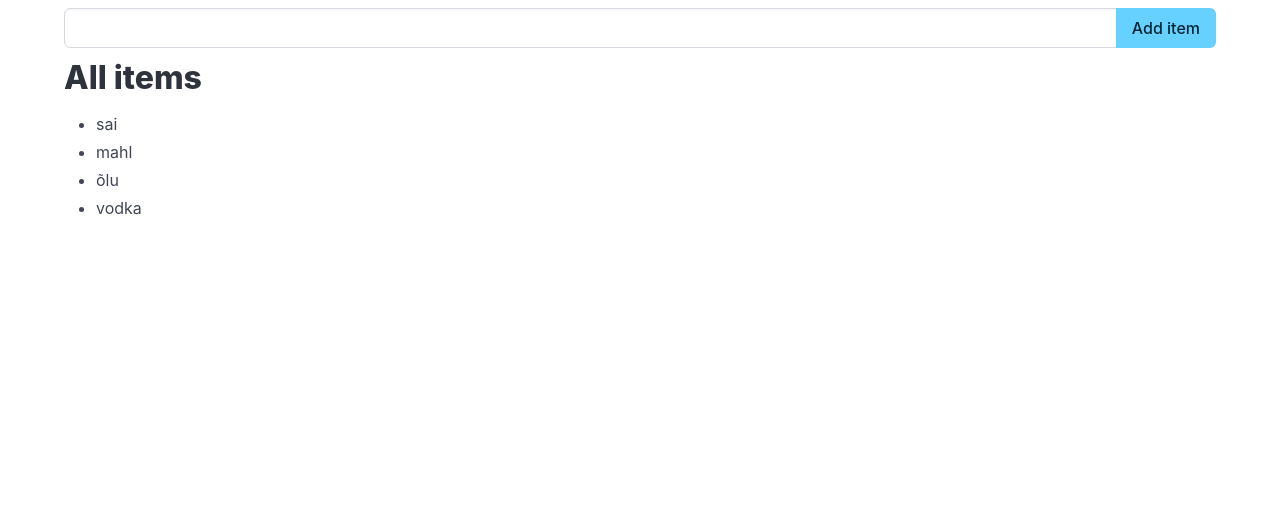
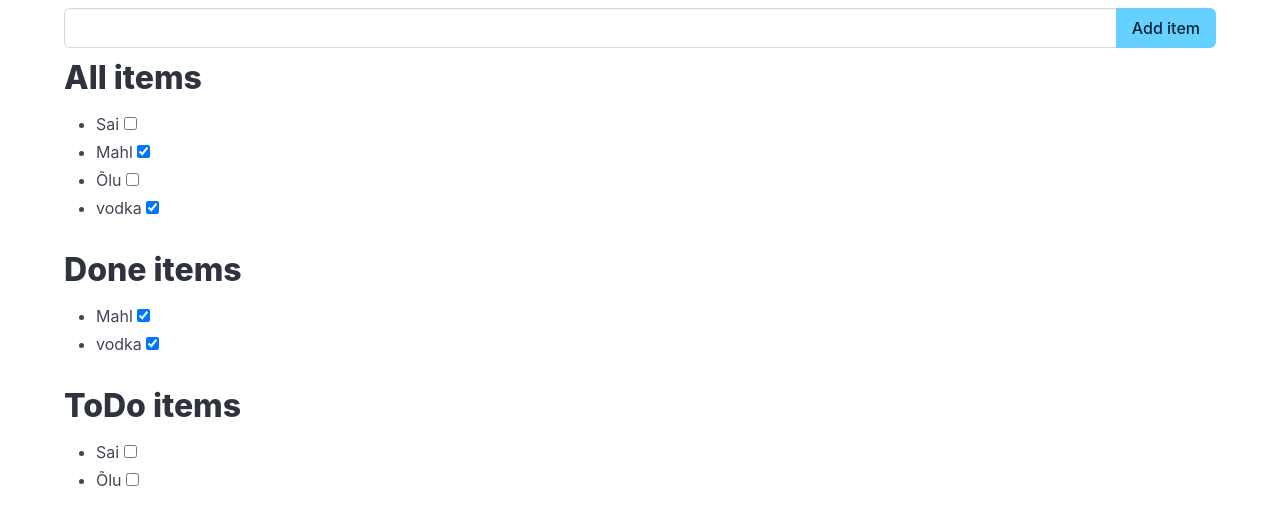
Before and after one commit to klaccdeduska/ta24b, a Vue app in the folder learnnote/: page / in a window 1280 px wide. Shown: the top 524 px of the page. Built offline with nearby package versions, Linux system fonts and the light colour scheme.

Commit message:
Add complex ToDo list

```diff
--- a/learnnote/src/App.vue
+++ b/learnnote/src/App.vue
@@ -1,12 +1,21 @@
 <script setup>
-import { ref } from 'vue';
+import { computed, ref } from 'vue';
+let i = 1;
 
-let items = ref(['sai', 'mahl', 'õlu', 'vodka'])
+let items = ref([
+    {id: i++, text: 'Sai', isDone: false},
+    {id: i++, text: 'Mahl', isDone: true},
+    {id: i++, text: 'Õlu', isDone: false},
+    {id: i++, text: 'vodka', isDone: true},
+])
 let newItem = ref('');
+
+let doneItems = computed(() => items.value.filter(item => item.isDone));
+let ToDoItems = computed(() => items.value.filter(item => !item.isDone));
 
 function add(){
   if(newItem.value.trim() !== '') {
-    items.value.push(newItem.value.trim());
+    items.value.push({id: i++, text: newItem.value.trim(), isDone: false});
   }
   newItem.value = '';
 }
@@ -27,8 +36,28 @@ function add(){
         <div class="content">
         <h1>All items</h1>
         <ul>
-          <li v-for="item in items">{{ item }}</li>
+          <li v-for="item in items" :key="item.id">
+            {{ item.text }}
+            <input type="checkbox" v-model="item.isDone">
+          </li>
         </ul>
+
+        <h1>Done items</h1>
+        <ul>
+          <li v-for="item in doneItems" :key="item.id">
+            {{ item.text }}
+            <input type="checkbox" v-model="item.isDone">
+          </li>
+        </ul>
+
+        <h1>ToDo items</h1>
+        <ul>
+          <li v-for="item in ToDoItems" :key="item.id">
+            {{ item.text }}
+            <input type="checkbox" v-model="item.isDone">
+          </li>
+        </ul>
+
       </div>
     </div>
 </template>
```
